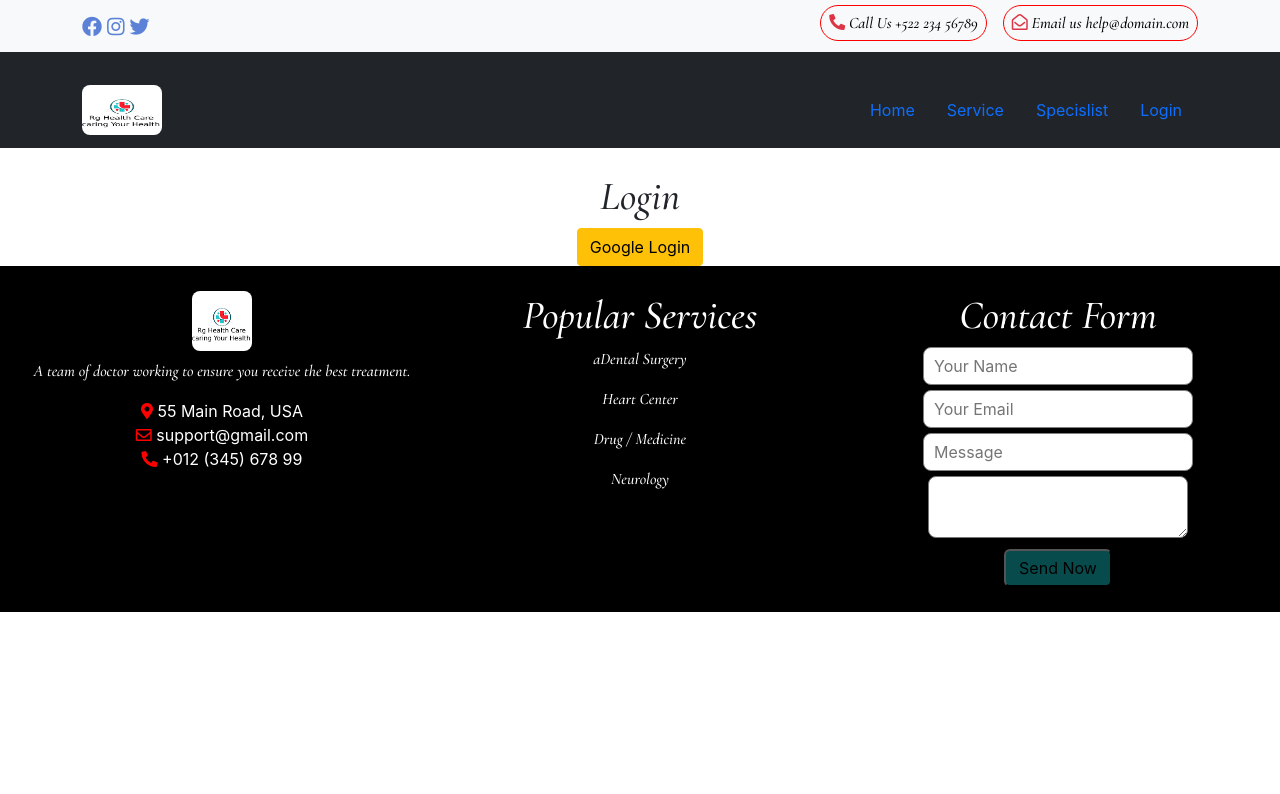
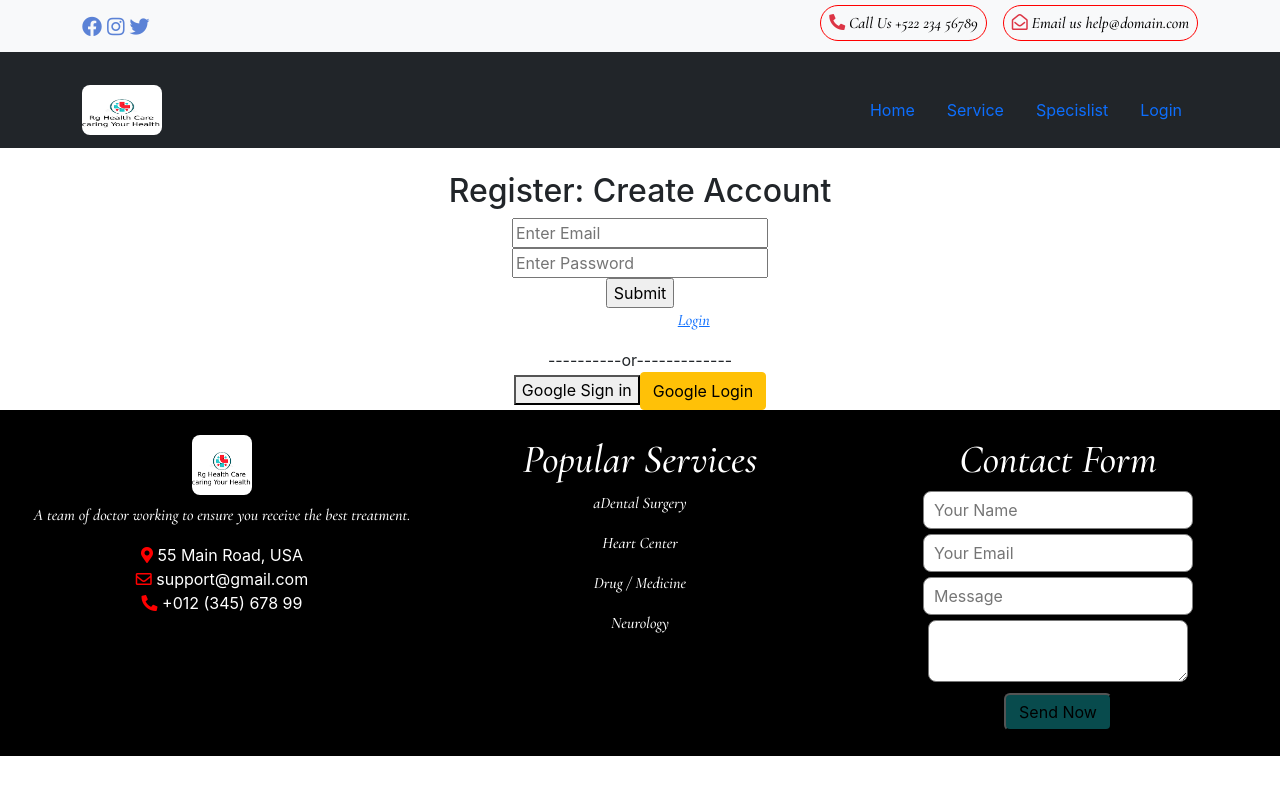
Before and after one commit to Salemah/Medical-Agency, a React (Create React App) app: page /login in a window 1280 px wide. Shown: the top 794 px of the page. Built offline with nearby package versions, Linux system fonts and the light colour scheme; no server answers.

Commit message:
registration updated

```diff
--- a/src/App.js
+++ b/src/App.js
@@ -29,15 +29,15 @@ function App() {
         <Route path="/service">
          <Services></Services>
         </Route>
-        <Route path="/servicedetails/:id">
+        <Privateroute path="/servicedetails/:id">
          <Servicedetails></Servicedetails>
-        </Route>
+        </Privateroute>
         <Route path="/doctor">
          <Specialist></Specialist>
         </Route>
-        <Route path="/doctorapointmnt/:did">
+        <Privateroute path="/doctorapointmnt/:did">
          <Doctorapoinemnt></Doctorapoinemnt>
-        </Route>
+        </Privateroute>
         <Route exact path="/">
          <Home></Home>
         </Route>
--- a/src/Hooks/Usefirebase.js
+++ b/src/Hooks/Usefirebase.js
@@ -1,5 +1,5 @@
-import { getAuth, signInWithPopup, GoogleAuthProvider,onAuthStateChanged,signOut } from "firebase/auth";
-import { useState,useEffect } from "react";
+import { getAuth, signInWithPopup, GoogleAuthProvider, onAuthStateChanged, signOut, createUserWithEmailAndPassword, signInWithEmailAndPassword } from "firebase/auth";
+import { useState, useEffect } from "react";
 import handleIntialize from "../Pages/Login/Firebase/FirebaseIntialize";
 handleIntialize();
 
@@ -8,23 +8,22 @@ handleIntialize();
 
 const googleprovider = new GoogleAuthProvider();
 
-const Usefirebase =()=>{
-    const[user,setUser] = useState([]);
+const Usefirebase = () => {
+  const [user, setUser] = useState([]);
+
   const auth = getAuth();
 
-    const googleLogin=()=>{
-       signInWithPopup(auth, googleprovider)
-       .then((result) => {
-        const user = result.user;
-        setUser(user);
-        })
+  const googleLogin = () => {
+    return signInWithPopup(auth, googleprovider);
+
 
 
   };
-            useEffect(()=>{
+  useEffect(() => {
     onAuthStateChanged(auth, user => {
       if (user) {
         setUser(user);
+
 
       } else {
         setUser({});
@@ -34,8 +33,19 @@ const Usefirebase =()=>{
 
     });
 
-              },[]);
-            const logout =()=>{
+  }, []);
+
+
+  const emailPassRegister = (email, password) => {
+    createUserWithEmailAndPassword(auth, email, password)
+
+  }
+  const emailPassLogin = (email, password) => {
+    return signInWithEmailAndPassword(auth, email, password);
+
+
+  };
+  const logout = () => {
     signOut(auth).then(() => {
 
     }).catch((error) => {
@@ -43,7 +53,7 @@ const Usefirebase =()=>{
     });
   }
 
-            return {user,googleLogin,logout}
+  return { user, setUser, googleLogin, logout, emailPassRegister, emailPassLogin }
 
 }
 export default Usefirebase;
--- a/src/Pages/Login/Login/Login.js
+++ b/src/Pages/Login/Login/Login.js
@@ -1,23 +1,74 @@
-import React from 'react';
-import { useHistory } from 'react-router-dom';
+import React, { useState } from 'react';
+import { Link, useHistory } from 'react-router-dom';
 import { useLocation } from 'react-router-dom';
 import UseAuth from '../../../Hooks/UseAuth';
 
 
 
 const Login = () => {
-    const {user,googleLogin} = UseAuth();
+    const {user, setUser, googleLogin, emailPassRegister, emailPassLogin } = UseAuth();
+
+    const [email, setEmail] = useState('');
+    const [password, setPassword] = useState('');
     const location = useLocation();
     const history = useHistory();
     const redirecr_url = location.state?.from || '/home';
 
-    const handlegoogleLogin =() =>{
-          googleLogin();
-         history.push(redirecr_url);
-         };
+    const handleemailchange = e => {
+        setEmail(e.target.value);
+    }
+    const handlepasswordchange = e => {
+        setPassword(e.target.value);
+    }
+    const handlegoogleLogin = () => {
+        googleLogin()
+            .then((result) => {
+                const user = result.user;
+                setUser(user);
+                history.push(redirecr_url);
+            });
+
+    };
+    const Login = () => {
+        emailPassLogin();
+    }
+    const passwordLogin = () => {
+        emailPassLogin(email, password)
+        .then((result) => {
+            const user = result.user;
+            console.log(user);
+            setUser(user);
+            history.push(redirecr_url);
+        });
+    }
+
+    const passwordRegister = (e) => {
+        e.preventDefault();
+        emailPassRegister(email, password)
+        .then((result) => {
+             const user = result.user;
+             console.log(user);
+
+          })
+          .catch((error) => {
+
+          });
+    }
+
     return (
         <div>
-            <h1 >Login</h1>
+            <h2>Register: Create Account</h2>
+            <form onSubmit={passwordRegister}>
+                <input onBlur={handleemailchange} type="email" name="email" placeholder="Enter Email" /><br />
+                <input onBlur={handlepasswordchange} type="password" name="password" placeholder="Enter Password" /><br />
+
+                <input type="submit" value="Submit" /><br />
+            </form>
+            <p>Already Registered<Link to="/login">Login</Link></p>
+            <div>----------or-------------</div>
+            <button className="btn-regular" onClick={passwordLogin} >Google Sign in</button>
+
+
             <button onClick={handlegoogleLogin} class="btn btn-warning">Google Login</button>
         </div>
     );
```
Lines whose indentation alone changed are shown as unchanged.
